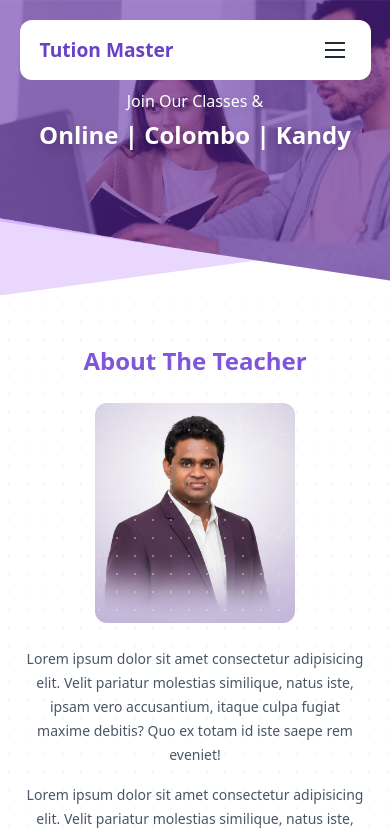
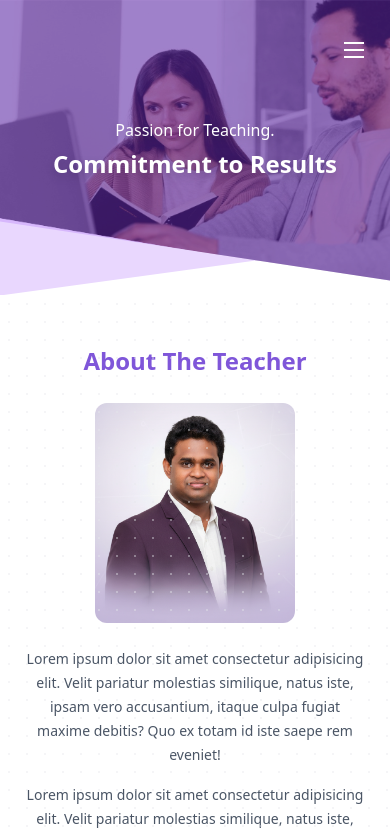
Before and after one commit to gomes-milindu/Combined_Mathematics_Frontend, a React (Vite) app: page /about in a window 390 px wide. Shown: the top 835 px of the page. Built offline with nearby package versions, Linux system fonts and the light colour scheme.

Commit message:
all headers changes (lil ones)

```diff
--- a/src/components/Header.jsx
+++ b/src/components/Header.jsx
@@ -11,12 +11,12 @@
             </div>
 
             {/* Mobile hero text - centered white on image */}
-            <div className="absolute z-12 top-[30%] left-1/2 -translate-x-1/2 text-center w-[90%] md:hidden">
+            <div className="absolute z-12 top-[40%] left-1/2 -translate-x-1/2 text-center w-[90%] md:hidden">
                 <div className="text-[16px] font-medium text-white drop-shadow-lg">
-                    Join Our Classes &
+                    {heroTitle || "Join Our Classes &"}
                 </div>
                 <div className="text-[24px] font-bold text-white drop-shadow-lg mt-1">
-                    Online | Colombo | Kandy
+                    {heroSubtitle || "Online | Colombo | Kandy"}
                 </div>
             </div>
 
--- a/src/components/NavBar.jsx
+++ b/src/components/NavBar.jsx
@@ -8,16 +8,17 @@
         <>
             <div className="w-full absolute z-15 top-5">
                 <div className="flex justify-center items-center">
-                    <div className="w-[90%] md:w-[95%] lg:w-4xl h-[60px] md:h-[68px] bg-white flex flex-row items-center justify-between md:justify-around px-5 md:px-4 rounded-[12px]">
+                    {/* Desktop/Tablet - White pill navbar */}
+                    <div className="hidden md:flex w-[95%] lg:w-4xl h-[68px] bg-white flex-row items-center justify-around px-4 rounded-[12px]">
                         <Link
                             to="/"
-                            className="text-[1.2rem] md:text-[1.5rem] font-semibold text-[#6941C6]"
+                            className="text-[1.5rem] font-semibold text-[#6941C6]"
                         >
                             Tution Master
                         </Link>
 
                         {/* Desktop/Tablet nav links */}
-                        <div className="hidden md:flex w-4/12 flex-row items-center justify-around">
+                        <div className="flex w-4/12 flex-row items-center justify-around">
                             <Link to="/classes" className="text-[0.9rem] lg:text-[1rem]">Classes</Link>
                             <Link to="/course" className="text-[0.9rem] lg:text-[1rem]">Courses</Link>
                             <Link to="/about" className="text-[0.9rem] lg:text-[1rem]">About</Link>
@@ -27,27 +28,29 @@
                         {/* Desktop/Tablet login button */}
                         <Link
                             to="/login"
-                            className="hidden md:flex w-[120px] lg:w-[136px] h-9 bg-[#7F56D9] justify-center items-center text-white text-[13px] lg:text-[14px] rounded-lg"
+                            className="flex w-[120px] lg:w-[136px] h-9 bg-[#7F56D9] justify-center items-center text-white text-[13px] lg:text-[14px] rounded-lg"
                         >
                             Student Logging
                         </Link>
+                    </div>
 
-                        {/* Mobile hamburger */}
+                    {/* Mobile - Transparent (just hamburger) */}
+                    <div className="flex md:hidden w-full h-[60px] flex-row items-center justify-end px-5">
                         <button
-                            className="md:hidden flex flex-col justify-center items-center gap-[5px] w-8 h-8"
+                            className="flex flex-col justify-center items-center gap-[5px] w-8 h-8"
                             onClick={() => setMenuOpen(!menuOpen)}
                             aria-label="Toggle menu"
                         >
                             <span
-                                className={`w-5 h-[2px] bg-gray-800 transition-all duration-300 ${menuOpen ? "rotate-45 translate-y-[7px]" : ""
+                                className={`w-5 h-[2px] bg-white transition-all duration-300 ${menuOpen ? "rotate-45 translate-y-[7px]" : ""
                                     }`}
                             ></span>
                             <span
-                                className={`w-5 h-[2px] bg-gray-800 transition-all duration-300 ${menuOpen ? "opacity-0" : ""
+                                className={`w-5 h-[2px] bg-white transition-all duration-300 ${menuOpen ? "opacity-0" : ""
                                     }`}
                             ></span>
                             <span
-                                className={`w-5 h-[2px] bg-gray-800 transition-all duration-300 ${menuOpen ? "-rotate-45 -translate-y-[7px]" : ""
+                                className={`w-5 h-[2px] bg-white transition-all duration-300 ${menuOpen ? "-rotate-45 -translate-y-[7px]" : ""
                                     }`}
                             ></span>
                         </button>
```
